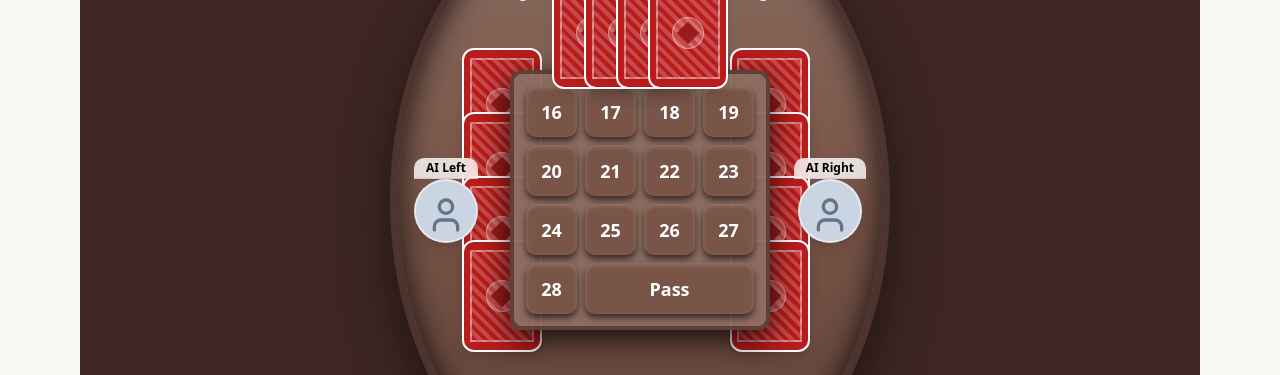
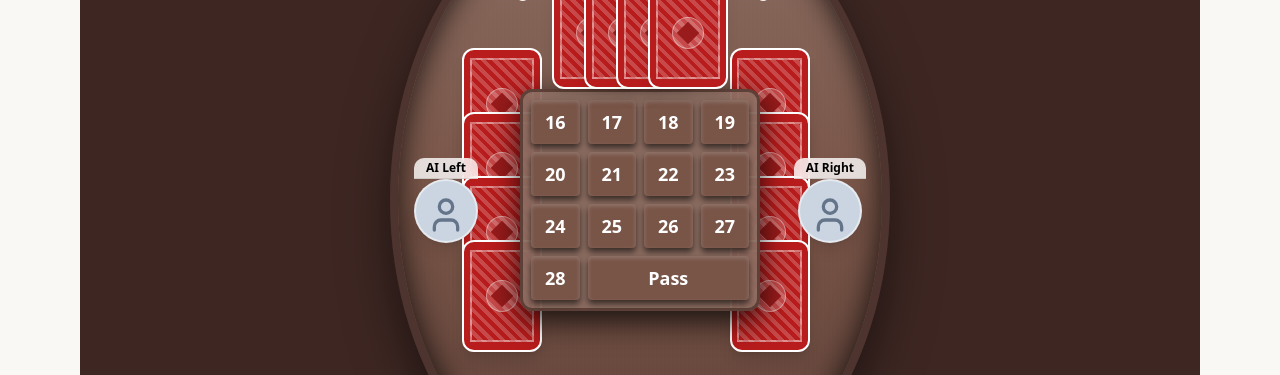
Before and after one commit to shiblu17/Batchday-Website, a React (Vite) app: page /game/29 in a window 1280 px wide. Both pictures are taken after a click on the button "Play vs AI (Single Player)". Shown: the part 425-800 px from the top of the page. Built offline with nearby package versions, Linux system fonts and the light colour scheme; no server answers; the HTML template or start-up script is replaced by a standard one.

Commit message:
style: Shrink bidding modal to prevent overlap

```diff
--- a/src/features/twenty-nine/TwentyNineBoard.tsx
+++ b/src/features/twenty-nine/TwentyNineBoard.tsx
@@ -218,14 +218,14 @@ export const TwentyNineBoard: React.FC = () => {
 
           {/* Phase Overlays */}
           {state.phase === 'bidding' && (
-            <div className="flex flex-col items-center justify-center w-[90%] max-w-[260px] mx-auto bg-[#8d6e63]/95 border-[4px] border-[#5d4037] rounded-xl shadow-[0_10px_30px_rgba(0,0,0,0.8)] p-3 z-50 pointer-events-auto">
-              <div className="grid grid-cols-4 gap-2 w-full">
+            <div className="flex flex-col items-center justify-center w-[90%] max-w-[240px] mx-auto bg-[#8d6e63]/95 border-[3px] border-[#5d4037] rounded-xl shadow-[0_10px_30px_rgba(0,0,0,0.8)] p-2 z-50 pointer-events-auto">
+              <div className="grid grid-cols-4 gap-1 sm:gap-2 w-full">
                 {[16,17,18,19,20,21,22,23,24,25,26,27].map(bid => (
                   <button
                     key={bid}
                     disabled={bid <= state.currentBid}
                     onClick={() => placeBid(bid)}
-                    className="aspect-square bg-[#795548] text-white text-base sm:text-lg font-bold rounded-md shadow-[inset_0_2px_4px_rgba(255,255,255,0.2),0_4px_6px_rgba(0,0,0,0.6)] disabled:opacity-40 disabled:shadow-none hover:bg-[#8d6e63] active:translate-y-1 active:shadow-none transition-all flex items-center justify-center"
+                    className="py-1.5 sm:py-2 bg-[#795548] text-white text-sm sm:text-lg font-bold rounded shadow-[inset_0_2px_4px_rgba(255,255,255,0.2),0_4px_6px_rgba(0,0,0,0.6)] disabled:opacity-40 disabled:shadow-none hover:bg-[#8d6e63] active:translate-y-1 active:shadow-none transition-all flex items-center justify-center"
                   >
                     {bid}
                   </button>
@@ -233,13 +233,13 @@ export const TwentyNineBoard: React.FC = () => {
                 <button
                   disabled={28 <= state.currentBid}
                   onClick={() => placeBid(28)}
-                  className="aspect-square bg-[#795548] text-white text-base sm:text-lg font-bold rounded-md shadow-[inset_0_2px_4px_rgba(255,255,255,0.2),0_4px_6px_rgba(0,0,0,0.6)] disabled:opacity-40 hover:bg-[#8d6e63] transition-all flex items-center justify-center"
+                  className="py-1.5 sm:py-2 bg-[#795548] text-white text-sm sm:text-lg font-bold rounded shadow-[inset_0_2px_4px_rgba(255,255,255,0.2),0_4px_6px_rgba(0,0,0,0.6)] disabled:opacity-40 hover:bg-[#8d6e63] transition-all flex items-center justify-center"
                 >
                   28
                 </button>
                 <button
                   onClick={() => placeBid('pass')}
-                  className="col-span-3 bg-[#795548] text-white text-base sm:text-lg font-bold rounded-md shadow-[inset_0_2px_4px_rgba(255,255,255,0.2),0_4px_6px_rgba(0,0,0,0.6)] hover:bg-[#8d6e63] active:translate-y-1 transition-all"
+                  className="col-span-3 py-1.5 sm:py-2 bg-[#795548] text-white text-sm sm:text-lg font-bold rounded shadow-[inset_0_2px_4px_rgba(255,255,255,0.2),0_4px_6px_rgba(0,0,0,0.6)] hover:bg-[#8d6e63] active:translate-y-1 transition-all"
                 >
                   Pass
                 </button>
```
